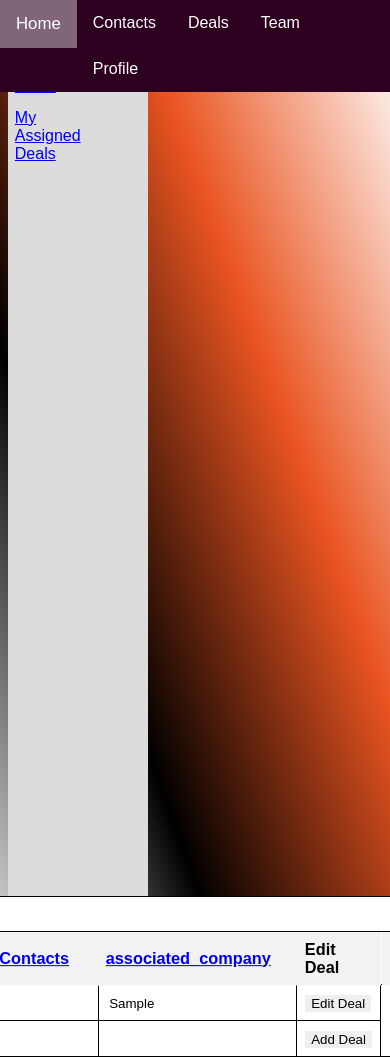
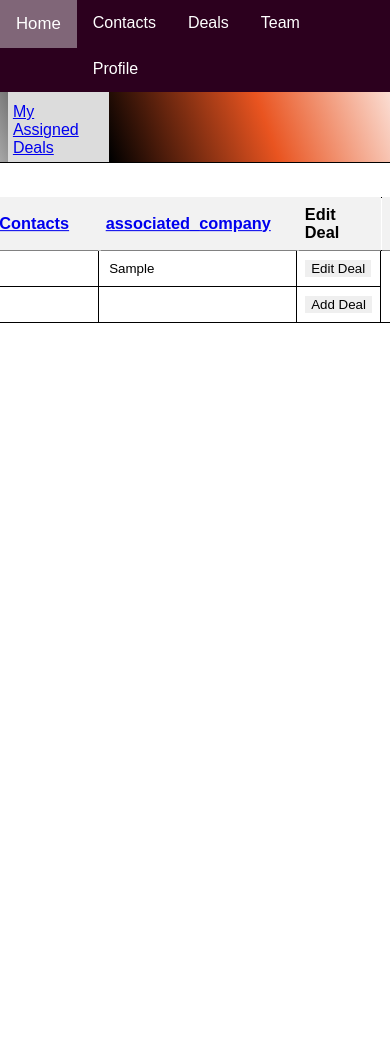
Before and after one commit to mattmallencode/crm, a Flask app: page /deals in a window 390 px wide. After the commit the page ends 323 px from the top, so only its background shows below. Run offline with Flask 3, Linux system fonts and the light colour scheme; the visitor is signed in with stand-in values (Sample User, id 1); tables that the repository leaves empty hold one stand-in row (values such as "Sample post"); parts of the project's set-up code (start-up, migrations or seed data) failed here and were passed over; some libraries are stand-ins or nearby versions.

Commit message:
commiting changes to deals page

```diff
--- a/application/static/style.css
+++ b/application/static/style.css
@@ -8,7 +8,7 @@ body{
   background-size: cover;
   min-height: 100%;
   min-width: 100%;
-  padding-bottom: 100%;
+  margin-bottom: 50%;
 }
 
 /* contacts page /*
@@ -656,11 +656,12 @@ div#login_box {
     background-position: 200% center;
   }
 }
+
 @media only screen and (max-width: 1000px) {
-  .animated_logo {
-    font-size: 2em;
-  }
-}
+    .animated_logo {
+      font-size: 2em;
+    }
+
 
 
 /* styling the team page */
@@ -782,6 +783,7 @@ div#login_box {
 }
 
 /* Deals page */
+/* Deals page */
 #deals_filter_buttons {
   flex-direction: column;
   justify-content: flex-start;
@@ -791,7 +793,8 @@ div#login_box {
   height: 100%;
   background-color: gainsboro;
   padding-right: 1%;
-  height: 100vh;
+  width: 25%;
+  height: 100%;
 }
 #deals_filter_buttons a{
   display: flex;
```
